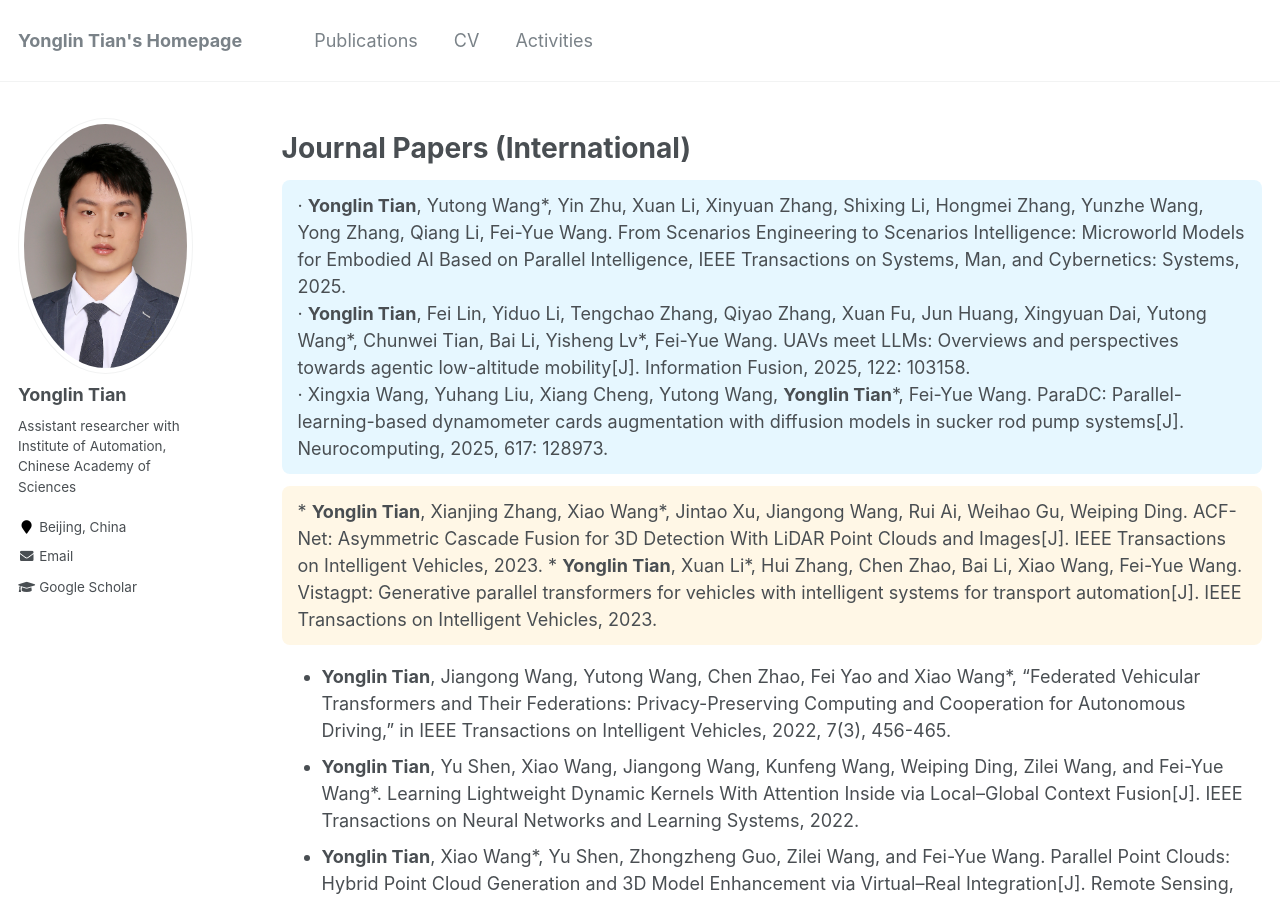
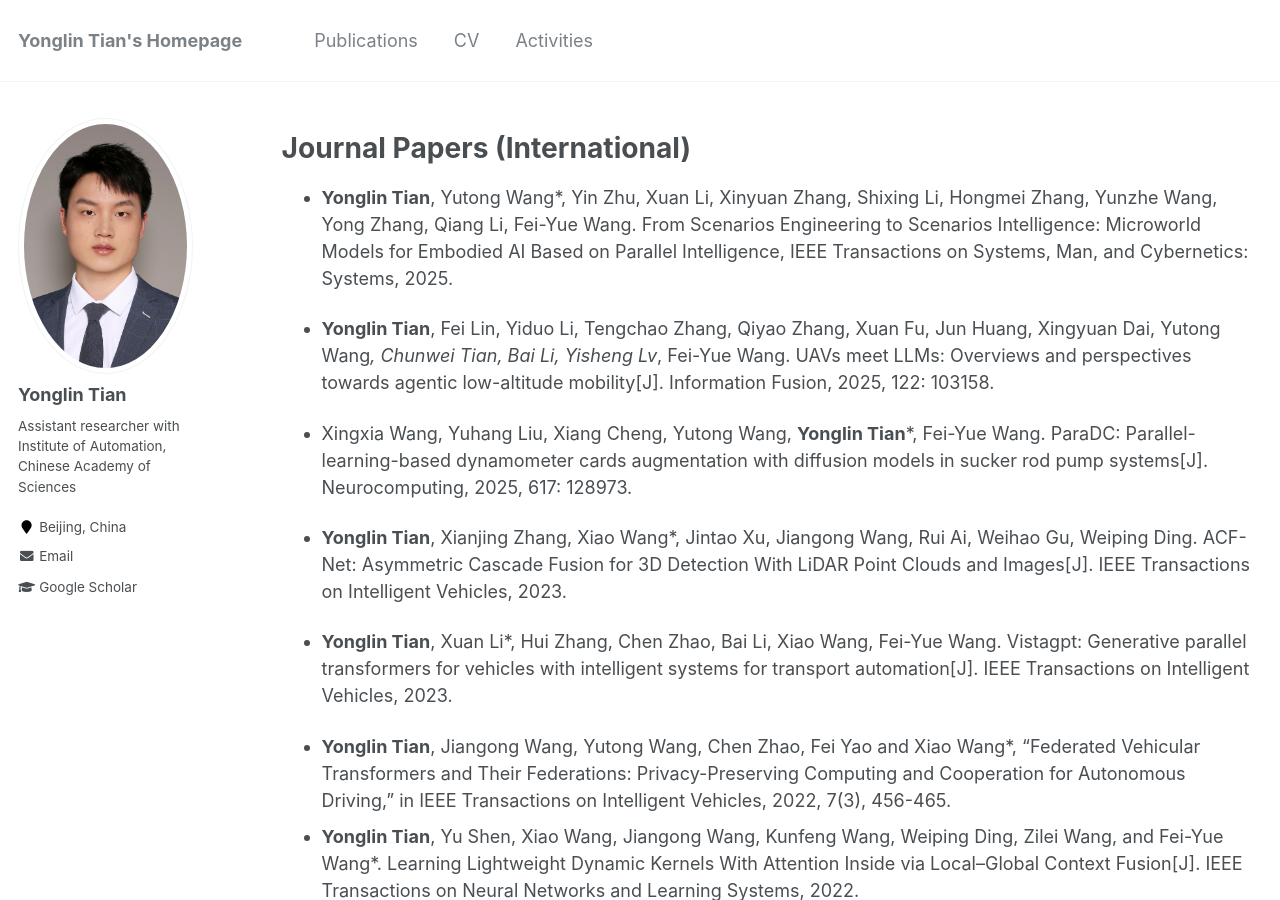
Before and after one commit to Hub-Tian/hub-tian.github.io, a Jekyll site: the page built from _pages/publications.md, in a window 1280 px wide and 900 px high. Built offline with Jekyll 4.4.1, drawn with Linux system fonts in a browser that asks for light colours.

Commit message:
update 20251124-1

```diff
--- a/_pages/publications.md
+++ b/_pages/publications.md
@@ -65,22 +65,18 @@ author_profile: true
 
 Journal Papers (International)
 ======
-<div class="paper-block year-2025">
-
-· <strong>Yonglin Tian</strong>, Yutong Wang*, Yin Zhu, Xuan Li, Xinyuan Zhang, Shixing Li, Hongmei Zhang, Yunzhe Wang, Yong Zhang, Qiang Li, Fei-Yue Wang. From Scenarios Engineering to Scenarios Intelligence: Microworld Models for Embodied AI Based on Parallel Intelligence, IEEE Transactions on Systems, Man, and Cybernetics: Systems, 2025.
-<br>
-· <strong>Yonglin Tian</strong>, Fei Lin, Yiduo Li, Tengchao Zhang, Qiyao Zhang, Xuan Fu, Jun Huang, Xingyuan Dai, Yutong Wang*, Chunwei Tian, Bai Li, Yisheng Lv*, Fei-Yue Wang. UAVs meet LLMs: Overviews and perspectives towards agentic low-altitude mobility[J]. Information Fusion, 2025, 122: 103158.
-<br>
-· Xingxia Wang, Yuhang Liu, Xiang Cheng, Yutong Wang, <strong>Yonglin Tian</strong>*, Fei-Yue Wang. ParaDC: Parallel-learning-based dynamometer cards augmentation with diffusion models in sucker rod pump systems[J]. Neurocomputing, 2025, 617: 128973.
-<br>
-</div>
-
-<div class="paper-block year-2023">
-* <strong>Yonglin Tian</strong>, Xianjing Zhang, Xiao Wang*, Jintao Xu, Jiangong Wang, Rui Ai, Weihao Gu, Weiping Ding. ACF-Net: Asymmetric Cascade Fusion for 3D Detection With LiDAR Point Clouds and Images[J]. IEEE Transactions on Intelligent Vehicles, 2023.
 
 
-* <strong>Yonglin Tian</strong>, Xuan Li*, Hui Zhang, Chen Zhao, Bai Li, Xiao Wang, Fei-Yue Wang. Vistagpt: Generative parallel transformers for vehicles with intelligent systems for transport automation[J]. IEEE Transactions on Intelligent Vehicles, 2023.
-</div>
+* **Yonglin Tian**, Yutong Wang*, Yin Zhu, Xuan Li, Xinyuan Zhang, Shixing Li, Hongmei Zhang, Yunzhe Wang, Yong Zhang, Qiang Li, Fei-Yue Wang. From Scenarios Engineering to Scenarios Intelligence: Microworld Models for Embodied AI Based on Parallel Intelligence, IEEE Transactions on Systems, Man, and Cybernetics: Systems, 2025.
+
+* **Yonglin Tian**, Fei Lin, Yiduo Li, Tengchao Zhang, Qiyao Zhang, Xuan Fu, Jun Huang, Xingyuan Dai, Yutong Wang*, Chunwei Tian, Bai Li, Yisheng Lv*, Fei-Yue Wang. UAVs meet LLMs: Overviews and perspectives towards agentic low-altitude mobility[J]. Information Fusion, 2025, 122: 103158.
+
+* Xingxia Wang, Yuhang Liu, Xiang Cheng, Yutong Wang, **Yonglin Tian***, Fei-Yue Wang. ParaDC: Parallel-learning-based dynamometer cards augmentation with diffusion models in sucker rod pump systems[J]. Neurocomputing, 2025, 617: 128973.
+
+* **Yonglin Tian**, Xianjing Zhang, Xiao Wang*, Jintao Xu, Jiangong Wang, Rui Ai, Weihao Gu, Weiping Ding. ACF-Net: Asymmetric Cascade Fusion for 3D Detection With LiDAR Point Clouds and Images[J]. IEEE Transactions on Intelligent Vehicles, 2023.
+
+
+* **Yonglin Tian**, Xuan Li*, Hui Zhang, Chen Zhao, Bai Li, Xiao Wang, Fei-Yue Wang. Vistagpt: Generative parallel transformers for vehicles with intelligent systems for transport automation[J]. IEEE Transactions on Intelligent Vehicles, 2023.
 
 * **Yonglin Tian**, Jiangong Wang, Yutong Wang, Chen Zhao, Fei Yao and Xiao Wang*, "Federated Vehicular Transformers and Their Federations: Privacy-Preserving Computing and Cooperation for Autonomous Driving," in IEEE Transactions on Intelligent Vehicles, 2022, 7(3), 456-465.
 * **Yonglin Tian**, Yu Shen, Xiao Wang, Jiangong Wang, Kunfeng Wang, Weiping Ding, Zilei Wang, and Fei-Yue Wang*. Learning Lightweight Dynamic Kernels With Attention Inside via Local–Global Context Fusion[J]. IEEE Transactions on Neural Networks and Learning Systems, 2022.
```
